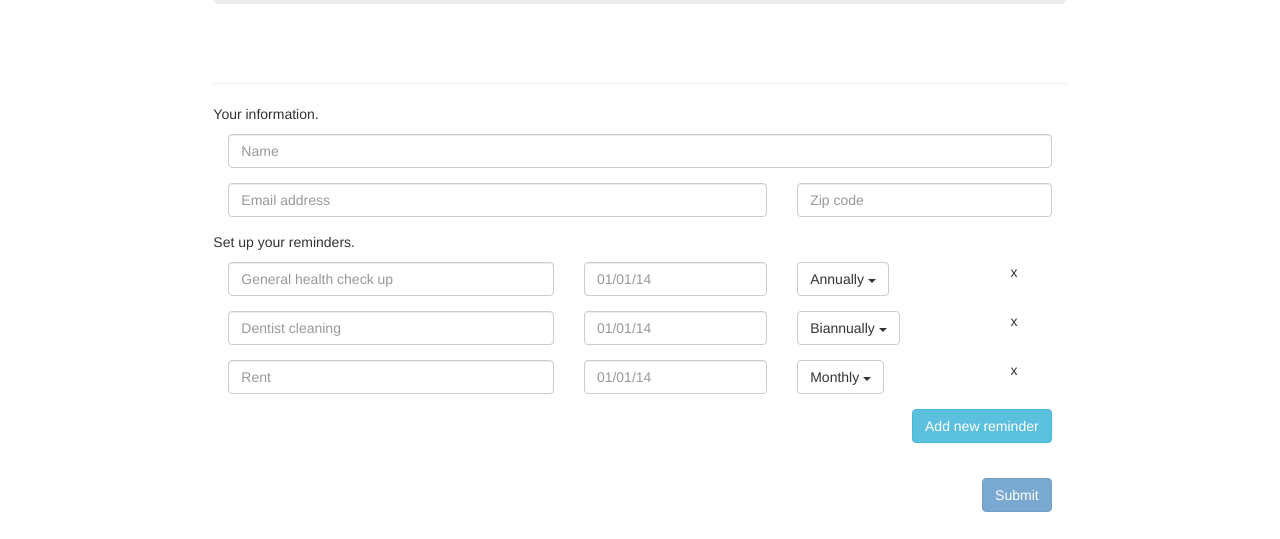
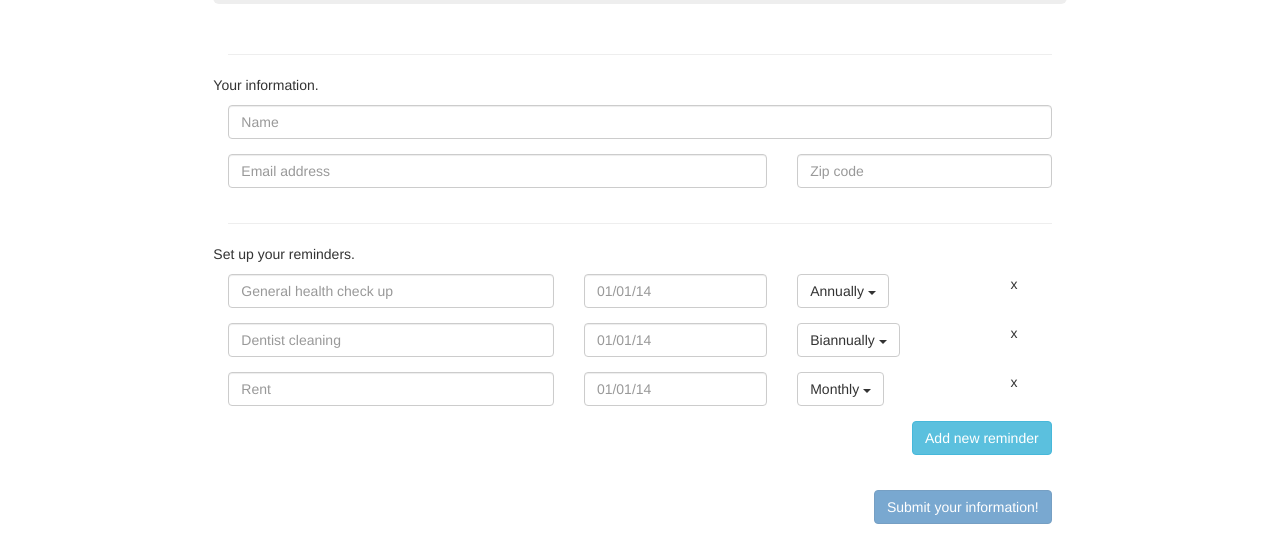
Before and after one commit to lambtron/eggtimer, a website: page public/views/index.html in a window 1280 px wide. Shown: the part 308-847 px from the top of the page. Drawn offline with nearby package versions, Linux system fonts and the light colour scheme.

Commit message:
fixed formatting a little bit

```diff
--- a/public/views/index.html
+++ b/public/views/index.html
@@ -50,13 +50,7 @@
 			  <p><small>The egg timer for the important periodic reminders in your life.</small></p>
 			</div>
 		</div>
-		<!-- 1. Upload your document or image or etc. -->
-		<div class="row">
-			<div class="page-header">
-			  <h2></h2>
-			</div>
-		</div>
-
+		<hr>
 		<div class="row">
 			<form class="form-group" name="userInfo">
 			  <p>Your information.</p>
@@ -69,7 +63,11 @@
 			  <div class="form-group col-lg-4">
 			    <input type="text" placeholder="Zip code" class="form-control" name="user.zip_code" ng-model="user.zip_code" required>
 			  </div>
-
+			</form>
+		</div>
+		<hr>
+		<div class="row">
+			<form class="form-group">
 			  <!-- Reminders. -->
 			  <p>Set up your reminders.</p>
 
@@ -110,7 +108,7 @@
 
 		<div class="row">
 		  <div class="form-group col-lg-12">
-		  	<div class="btn-large btn-primary btn pull-right" ng-click="submit()" ng-disabled="!userInfo.$valid">Submit</div>
+		  	<div class="btn-large btn-primary btn pull-right" ng-click="submit()" ng-disabled="!userInfo.$valid">Submit your information!</div>
 		  </div>
 		</div>
 	</div>
```
